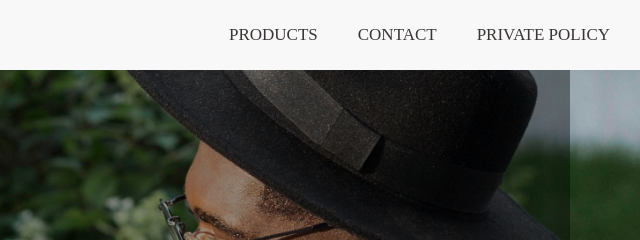
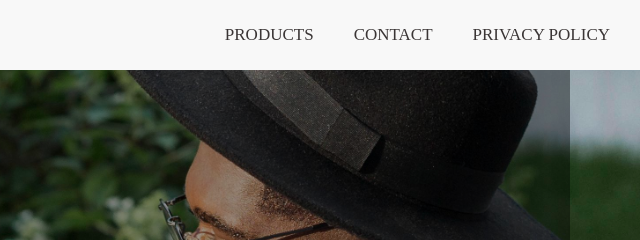
Before and after one commit to CodeOptimus/Drinks-Site, a plain HTML site: page index.html in a window 1280 px wide. Shown: the top 240 px of the page, 640-1280 px from the left. Drawn offline with nearby package versions, Linux system fonts and the light colour scheme.

Commit message:
correcting typos

```diff
--- a/index.html
+++ b/index.html
@@ -15,7 +15,7 @@
             <ul class="nav-links">
               <li><a href="#products">Products</a></li>
               <li><a href="#contact">Contact</a></li>
-              <li><a href="#private-policy">Private Policy</a></li>
+              <li><a href="#private-policy">Privacy Policy</a></li>
             </ul>
         </nav>
         <div class="container">
```
